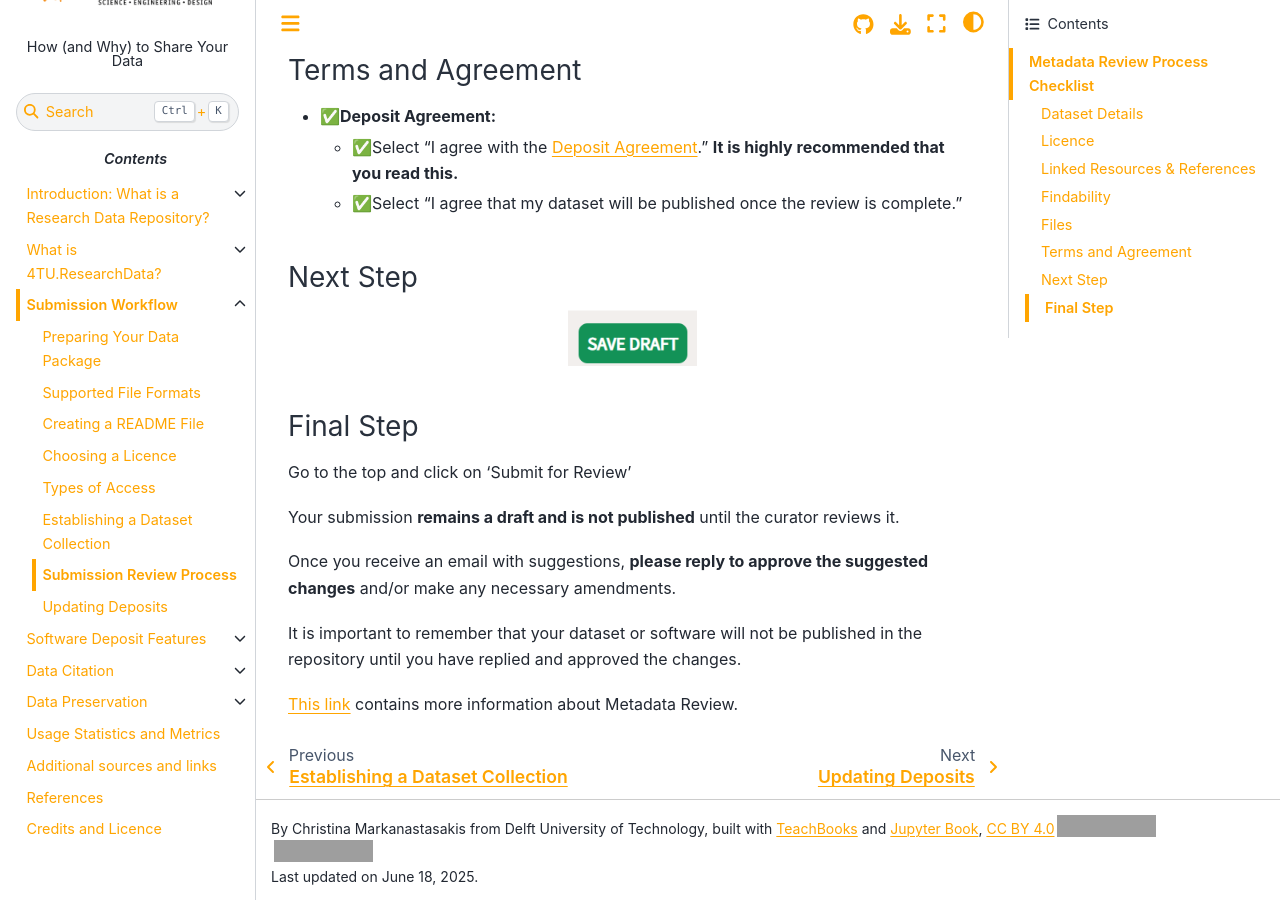
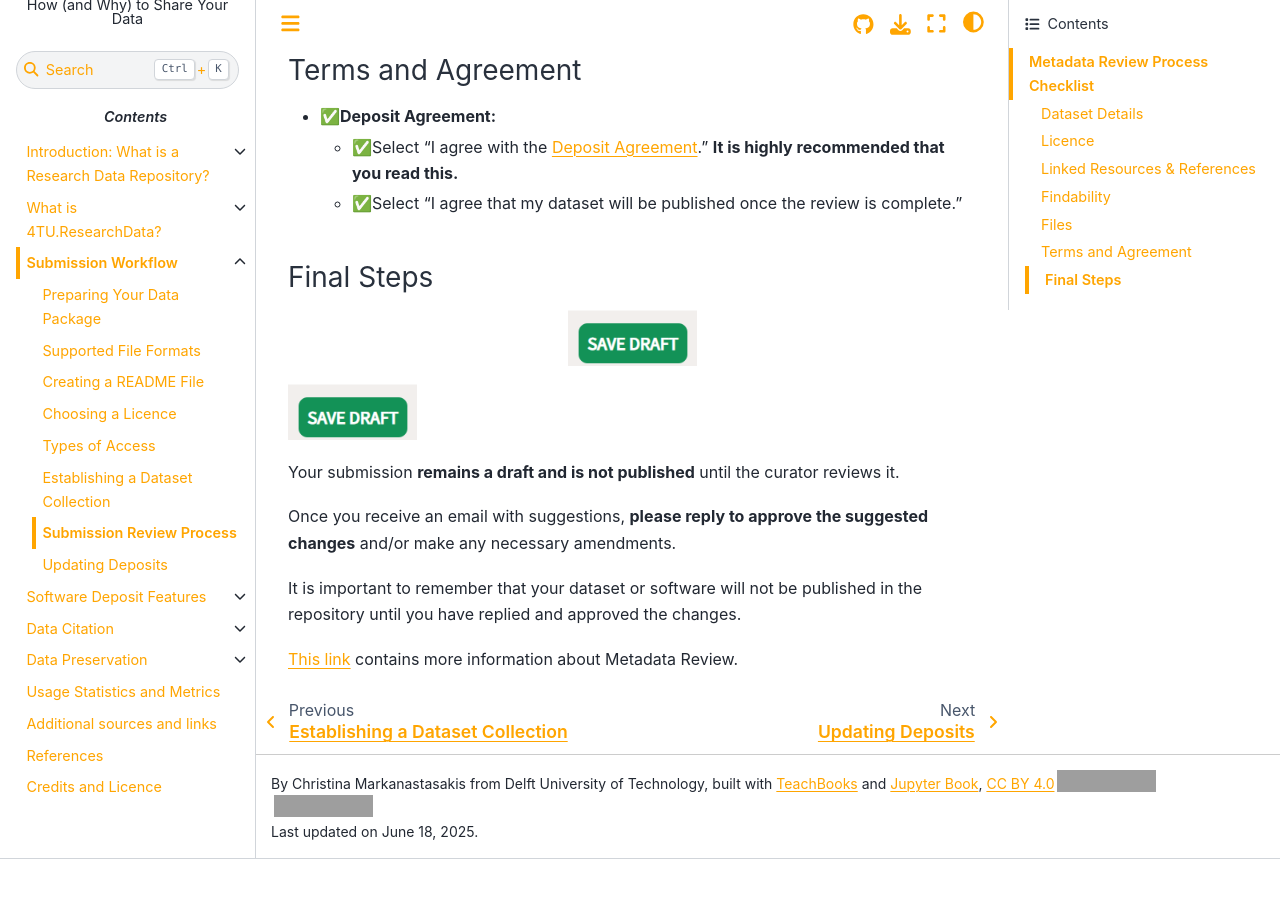
Before and after one commit to TUDelft-books/FAIR4TU_Submission_Help, a Jupyter Book: the page built from book/submission_workflow/data_curation.md, in a window 1280 px wide and 900 px high, scrolled down 4904 px. Built offline with Jupyter Book 1.0.4 settings and Sphinx 7.4.7 and the Sphinx Book theme 1.1.4, drawn with Linux system fonts in a browser that asks for light colours; pages that are not in the unit, such as notebooks, are missing from menus; comment, search, counter and statistics services are not loaded; after the commit the page ends 5763 px from its top, so only the background shows below that; grey boxes are pictures that could not be loaded.

Commit message:
Update data_curation.md

```diff
--- a/book/submission_workflow/data_curation.md
+++ b/book/submission_workflow/data_curation.md
@@ -175,7 +175,7 @@ This human-centered approach not only improves the quality of your data but also
     - ✅Select "I agree with the [Deposit Agreement](https://data.4tu.nl/s/docs/deposit-agreement.pdf)." **It is highly recommended that you read this.**
     - ✅Select "I agree that my dataset will be published once the review is complete."
 
-### Next Step
+### Final Steps
 
 <center>
 
@@ -183,9 +183,9 @@ This human-centered approach not only improves the quality of your data but also
 
 </center>
 
-### Final Step
+ ![alt text](image.png)
 
-Go to the top and click on 'Submit for Review'
+</center>
 
 Your submission **remains a draft and is not published** until the curator reviews it.
 
```
